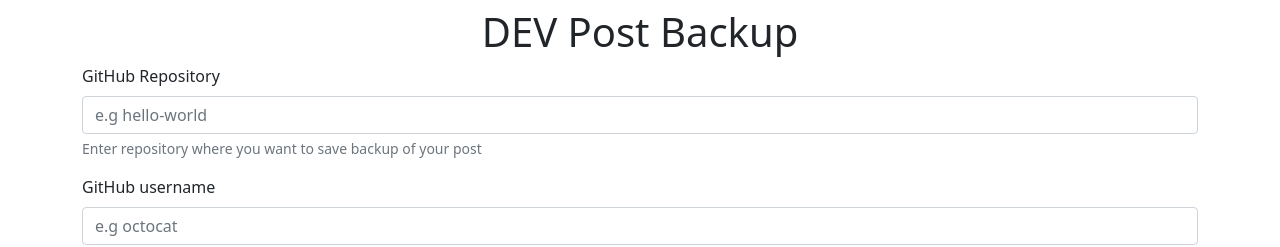
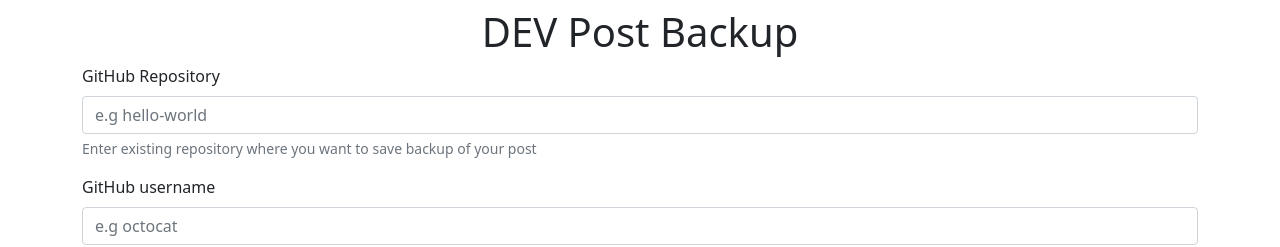
Before and after one commit to dhairyathedev/dev-backup, a Next.js app: page / in a window 1280 px wide. Shown: the top 247 px of the page. Built offline with nearby package versions, Linux system fonts and the light colour scheme.

Commit message:
update: specifed it must be an existing repository

```diff
--- a/pages/index.js
+++ b/pages/index.js
@@ -73,7 +73,7 @@
         <div className="mb-3">
           <label  className="form-label">GitHub Repository</label>
           <input type="text" className="form-control" placeholder="e.g hello-world" onChange={e=>setRepo(e.target.value)} value={repo} required/>
-          <div className="form-text">Enter repository where you want to save backup of your post</div>
+          <div className="form-text">Enter existing repository where you want to save backup of your post</div>
         </div>
         <div className="mb-3">
           <label  className="form-label">GitHub username</label>
```
